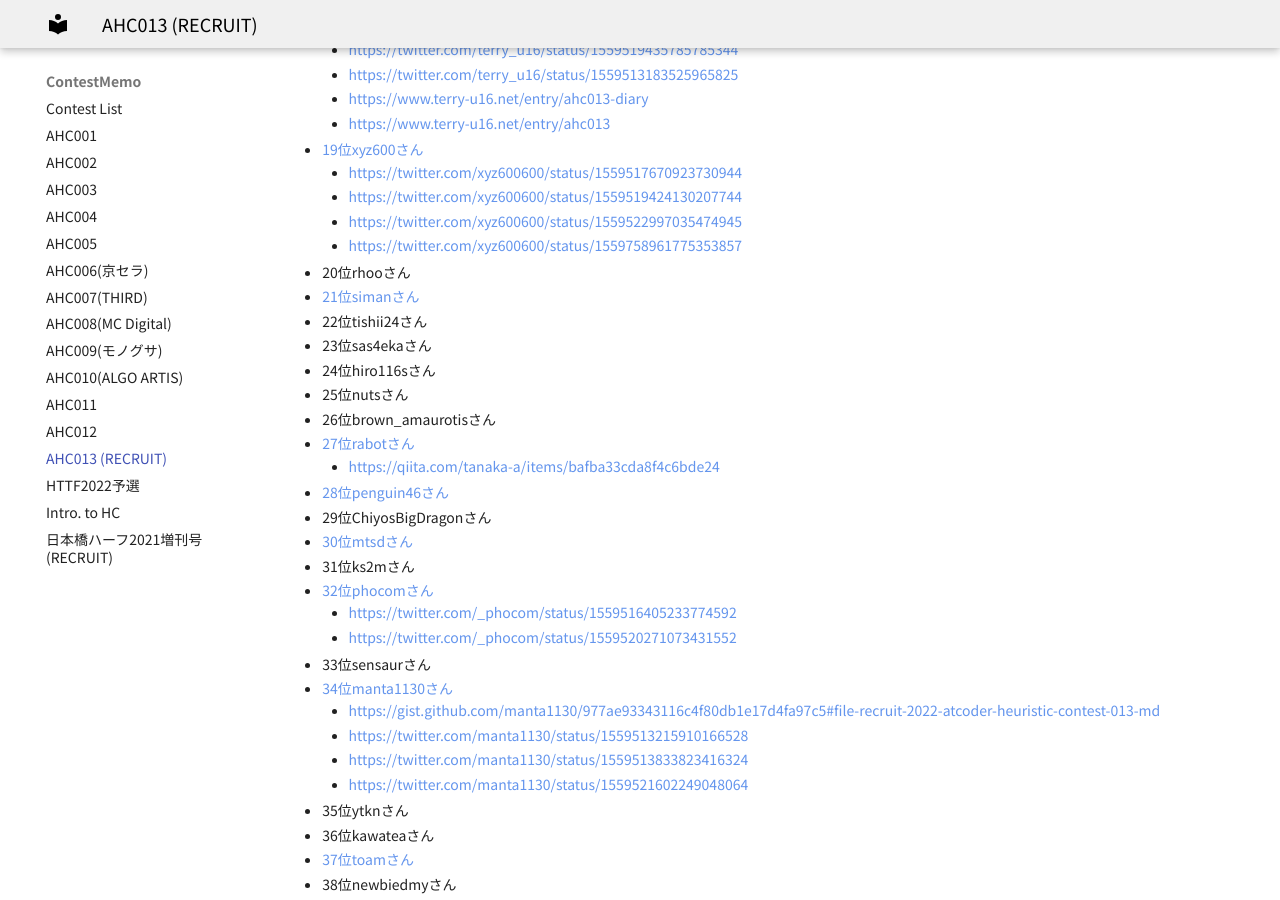
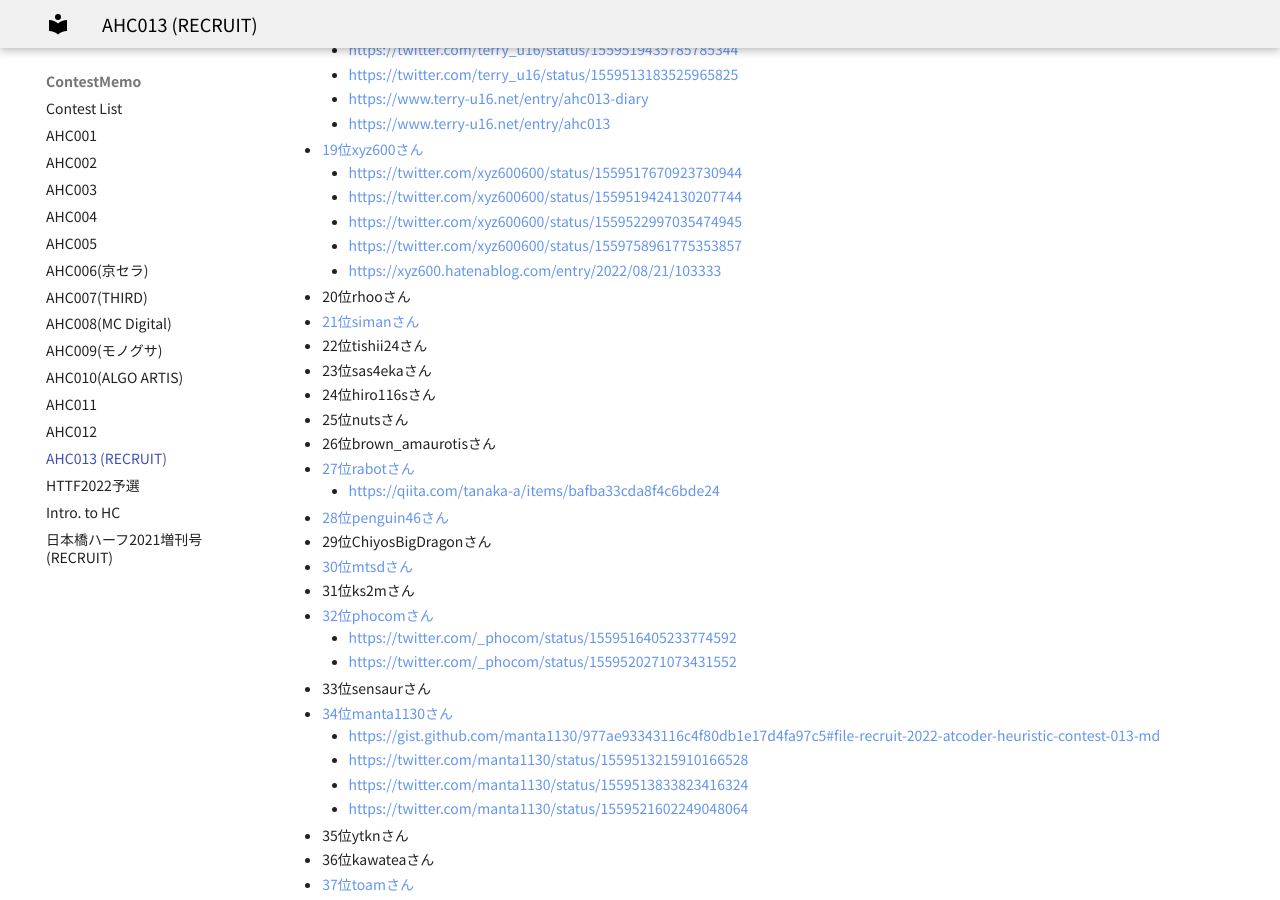
Before and after one commit to jetbead/AtCoderHeuristicContestMemo, an MkDocs documentation site: the page built from docs/ContestMemo/ahc013.md, in a window 1280 px wide and 900 px high, scrolled down 4149 px. Built offline with MkDocs 1.6.1 and Material for MkDocs 9.7.7, drawn with Linux system fonts in a browser that asks for light colours; some web fonts are replaced; some of the changed lines change nothing that is shown.

Commit message:
Update ahc013.md

```diff
--- a/docs/ContestMemo/ahc013.md
+++ b/docs/ContestMemo/ahc013.md
@@ -177,6 +177,7 @@ title: AHC013 (RECRUIT)
   - https://twitter.com/xyz600600/status/1559519424130207744
   - https://twitter.com/xyz600600/status/1559522997035474945
   - https://twitter.com/xyz600600/status/1559758961775353857
+  - https://xyz600.hatenablog.com/entry/2022/08/21/103333
 - 20位rhooさん
 - [21位simanさん](https://twitter.com/_simanman/status/1559658384718045184)
 - 22位tishii24さん
```
